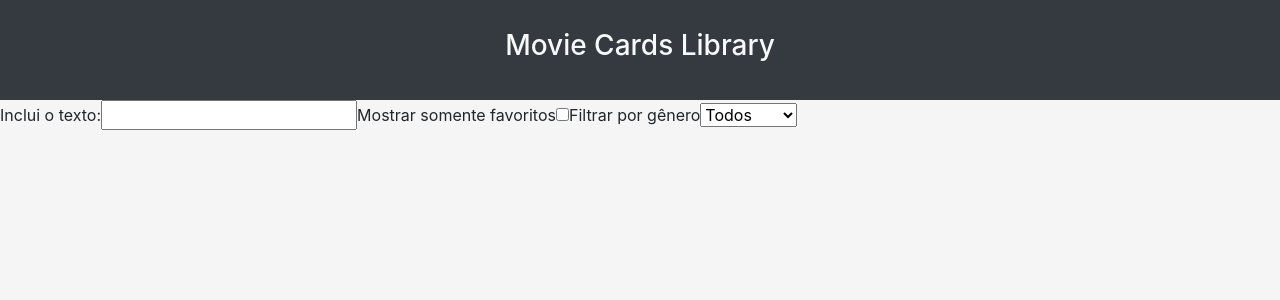
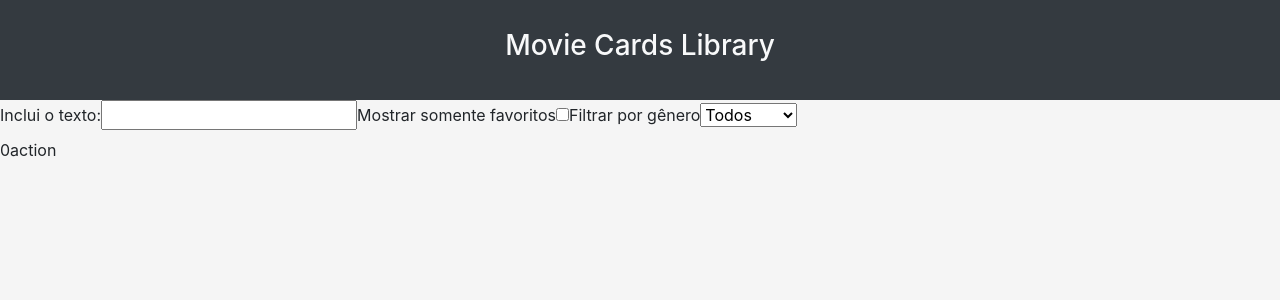
Before and after one commit to thosijulio/trybe-projects, a React (Create React App) app in the folder 2.FRONT-END/12.3-MOVIE-CARDS-LIBRARY-STATEFUL/: page / in a window 1280 px wide. Shown: the top 300 px of the page. Built offline with nearby package versions, Linux system fonts and the light colour scheme.

Commit message:
resolucao exercicio 6

```diff
--- a/2.FRONT-END/12.3-MOVIE-CARDS-LIBRARY-STATEFUL/src/App.js
+++ b/2.FRONT-END/12.3-MOVIE-CARDS-LIBRARY-STATEFUL/src/App.js
@@ -2,6 +2,7 @@ import React from 'react';
 import Header from './components/Header';
 import './App.css';
 import SearchBar from './components/SearchBar';
+import AddMovie from './components/AddMovie';
 
 function App() {
   return (
@@ -15,6 +16,7 @@ function App() {
         selectedGenre=""
         onSelectedGenreChange={ () => {} }
       />
+      <AddMovie onClick={ () => {} } />
     </div>
   );
 }
--- a/2.FRONT-END/12.3-MOVIE-CARDS-LIBRARY-STATEFUL/src/components/AddMovie.jsx
+++ b/2.FRONT-END/12.3-MOVIE-CARDS-LIBRARY-STATEFUL/src/components/AddMovie.jsx
@@ -1 +1,24 @@
-// implement AddMovie component here
+import React from 'react';
+
+class AddMovie extends React.Component {
+  constructor() {
+    super();
+    this.state = {
+      subtitle: '',
+      title: '',
+      imagePath: '',
+      storyline: '',
+      rating: 0,
+      genre: 'action',
+    };
+  }
+
+  render() {
+    const { subtitle, title, imagePath, storyline, rating, genre } = this.state;
+    return (
+      <p>{ subtitle + title + imagePath + storyline + rating + genre }</p>
+    );
+  }
+}
+
+export default AddMovie;
```
